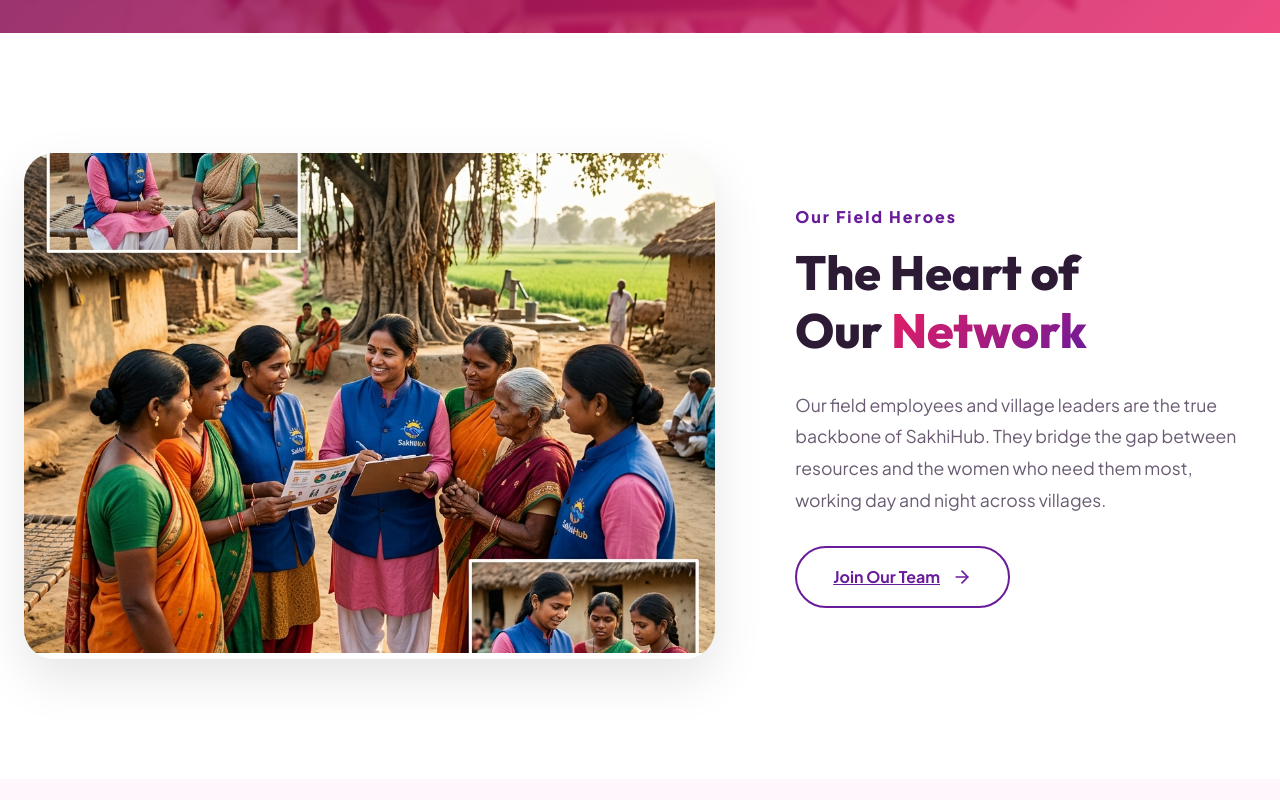
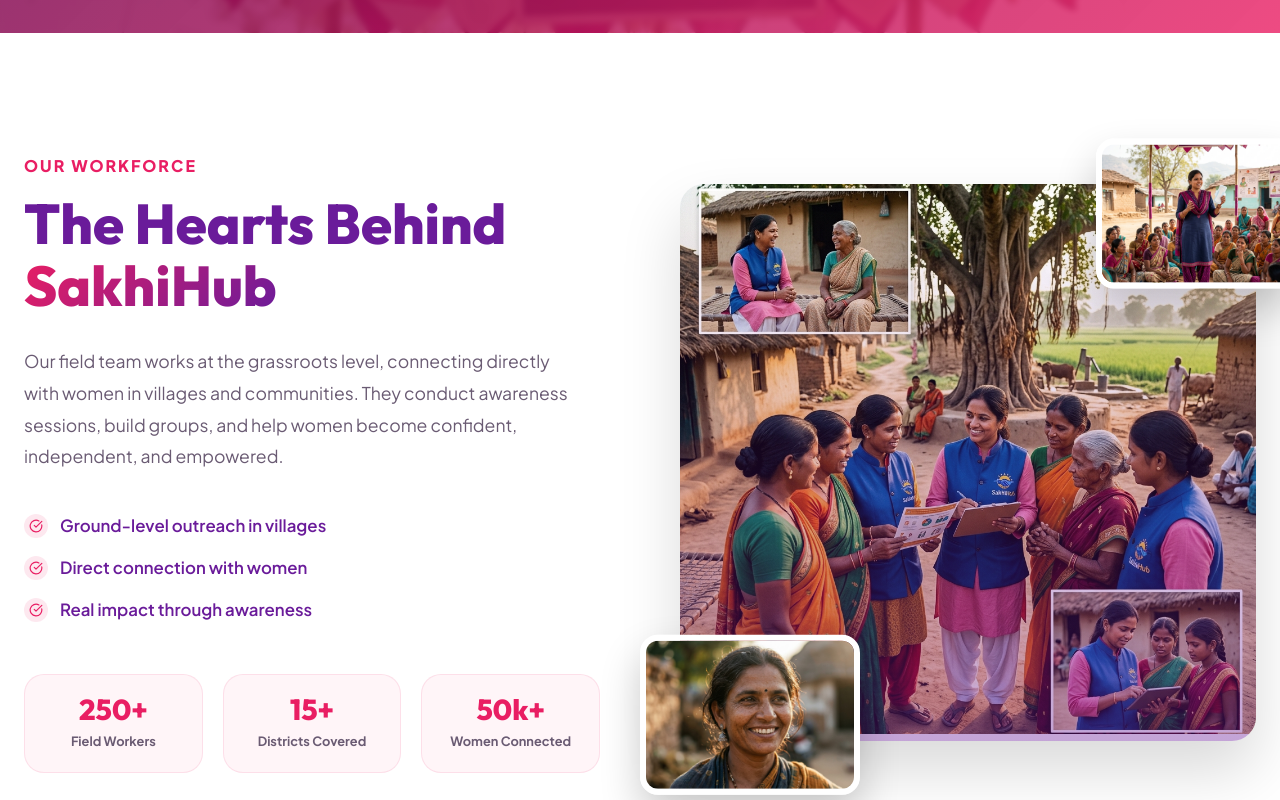
Before and after one commit to adskysolution-oss/sakhihub, a Next.js app: page /about in a window 1280 px wide. Shown: the part 4640-5440 px from the top of the page. Built offline with nearby package versions, Linux system fonts and the light colour scheme.

Commit message:
design: repair and complete premium overhaul of Field Team section with floating overlays and storytelling layout

```diff
--- a/src/app/about/page.tsx
+++ b/src/app/about/page.tsx
@@ -370,31 +370,96 @@
         </div>
       </section>
 
-      {/* 5. Field Team Section */}
+      {/* 5. The Hearts Behind SakhiHub - Field Team */}
       <section className="section-padding">
         <div className="container">
-          <div style={{ display: 'grid', gridTemplateColumns: '1.2fr 0.8fr', gap: '80px', alignItems: 'center' }}>
-            <motion.div
-              initial={{ opacity: 0, x: -30 }}
-              whileInView={{ opacity: 1, x: 0 }}
-              viewport={{ once: true }}
-            >
-              <div style={{ borderRadius: '30px', overflow: 'hidden', boxShadow: '0 20px 50px rgba(0,0,0,0.1)' }}>
-                <img src="/images/team_field.png" style={{ width: '100%', height: '500px', objectFit: 'cover' }} alt="Our Field Heroes" />
+          <div style={{ display: 'grid', gridTemplateColumns: 'repeat(auto-fit, minmax(450px, 1fr))', gap: '80px', alignItems: 'center' }}>
+            {/* Left Content */}
+            <motion.div {...fadeInUp}>
+              <span style={{ color: 'var(--primary)', fontWeight: '800', letterSpacing: '2px', textTransform: 'uppercase' }}>Our Workforce</span>
+              <h2 style={{ fontSize: '3.5rem', marginTop: '15px', color: 'var(--secondary)', lineHeight: '1.1' }}>The Hearts Behind <span className="text-gradient">SakhiHub</span></h2>
+              <p style={{ fontSize: '1.1rem', color: 'var(--text-muted)', lineHeight: '1.8', marginTop: '30px', maxWidth: '550px' }}>
+                Our field team works at the grassroots level, connecting directly with women in villages and communities.
+                They conduct awareness sessions, build groups, and help women become confident, independent, and empowered.
+              </p>
+
+              <div style={{ marginTop: '40px', marginBottom: '50px' }}>
+                {['Ground-level outreach in villages', 'Direct connection with women', 'Real impact through awareness'].map((item, idx) => (
+                  <div key={idx} style={{ display: 'flex', alignItems: 'center', gap: '12px', marginBottom: '15px', fontSize: '1.05rem', fontWeight: '600', color: 'var(--secondary)' }}>
+                    <div style={{ width: '24px', height: '24px', borderRadius: '50%', background: 'rgba(233, 30, 99, 0.1)', color: 'var(--primary)', display: 'flex', alignItems: 'center', justifyContent: 'center' }}>
+                      <CheckCircle size={14} />
+                    </div>
+                    {item}
+                  </div>
+                ))}
+              </div>
+
+              <div style={{ display: 'grid', gridTemplateColumns: 'repeat(3, 1fr)', gap: '20px' }}>
+                {[
+                  { val: '250+', label: 'Field Workers' },
+                  { val: '15+', label: 'Districts Covered' },
+                  { val: '50k+', label: 'Women Connected' }
+                ].map((stat, idx) => (
+                  <div key={idx} style={{ padding: '20px', background: '#FFF5F8', borderRadius: '20px', textAlign: 'center', border: '1px solid rgba(233, 30, 99, 0.1)' }}>
+                    <h4 style={{ fontSize: '1.8rem', color: 'var(--primary)', fontWeight: '900', lineHeight: '1' }}>{stat.val}</h4>
+                    <p style={{ fontSize: '0.8rem', color: 'var(--text-muted)', marginTop: '8px', fontWeight: '700' }}>{stat.label}</p>
+                  </div>
+                ))}
               </div>
             </motion.div>
-            <motion.div
-              initial={{ opacity: 0, x: 30 }}
-              whileInView={{ opacity: 1, x: 0 }}
-              viewport={{ once: true }}
-            >
-              <span style={{ color: 'var(--secondary)', fontWeight: '800', letterSpacing: '2px' }}>Our Field Heroes</span>
-              <h2 style={{ fontSize: '3rem', margin: '15px 0 30px' }}>The Heart of <br />Our <span className="text-gradient">Network</span></h2>
-              <p style={{ color: 'var(--text-muted)', fontSize: '1.1rem', lineHeight: '1.8', marginBottom: '30px' }}>
-                Our field employees and village leaders are the true backbone of SakhiHub. They bridge the gap
-                between resources and the women who need them most, working day and night across villages.
-              </p>
-              <Link href="/hiring" className="btn-secondary">Join Our Team <ArrowRight size={20} /></Link>
+
+            {/* Right Images */}
+            <motion.div {...fadeInUp} style={{ position: 'relative' }}>
+              <div style={{
+                position: 'relative',
+                zIndex: 2,
+                borderRadius: '24px',
+                overflow: 'hidden',
+                boxShadow: '0 30px 60px rgba(0,0,0,0.15)'
+              }}>
+                <img src="/images/team_field.png" style={{ width: '100%', height: '550px', objectFit: 'cover' }} alt="Field Team" />
+                <div style={{ position: 'absolute', inset: 0, background: 'linear-gradient(to top, rgba(106, 27, 154, 0.4), transparent)' }}></div>
+              </div>
+
+              {/* Floating Overlay 1 */}
+              <motion.div
+                animate={{ y: [0, -15, 0] }}
+                transition={{ duration: 4, repeat: Infinity }}
+                style={{
+                  position: 'absolute',
+                  top: '-40px',
+                  right: '-40px',
+                  width: '200px',
+                  height: '150px',
+                  borderRadius: '18px',
+                  overflow: 'hidden',
+                  border: '6px solid white',
+                  boxShadow: '0 20px 40px rgba(0,0,0,0.2)',
+                  zIndex: 3
+                }}
+              >
+                <img src="/images/hero_awareness_campaign.png" style={{ width: '100%', height: '100%', objectFit: 'cover' }} alt="" />
+              </motion.div>
+
+              {/* Floating Overlay 2 */}
+              <motion.div
+                animate={{ y: [0, 15, 0] }}
+                transition={{ duration: 5, repeat: Infinity }}
+                style={{
+                  position: 'absolute',
+                  bottom: '-40px',
+                  left: '-40px',
+                  width: '220px',
+                  height: '160px',
+                  borderRadius: '18px',
+                  overflow: 'hidden',
+                  border: '6px solid white',
+                  boxShadow: '0 20px 40px rgba(0,0,0,0.2)',
+                  zIndex: 3
+                }}
+              >
+                <img src="/images/about_mission.png" style={{ width: '100%', height: '100%', objectFit: 'cover' }} alt="" />
+              </motion.div>
             </motion.div>
           </div>
         </div>
```
